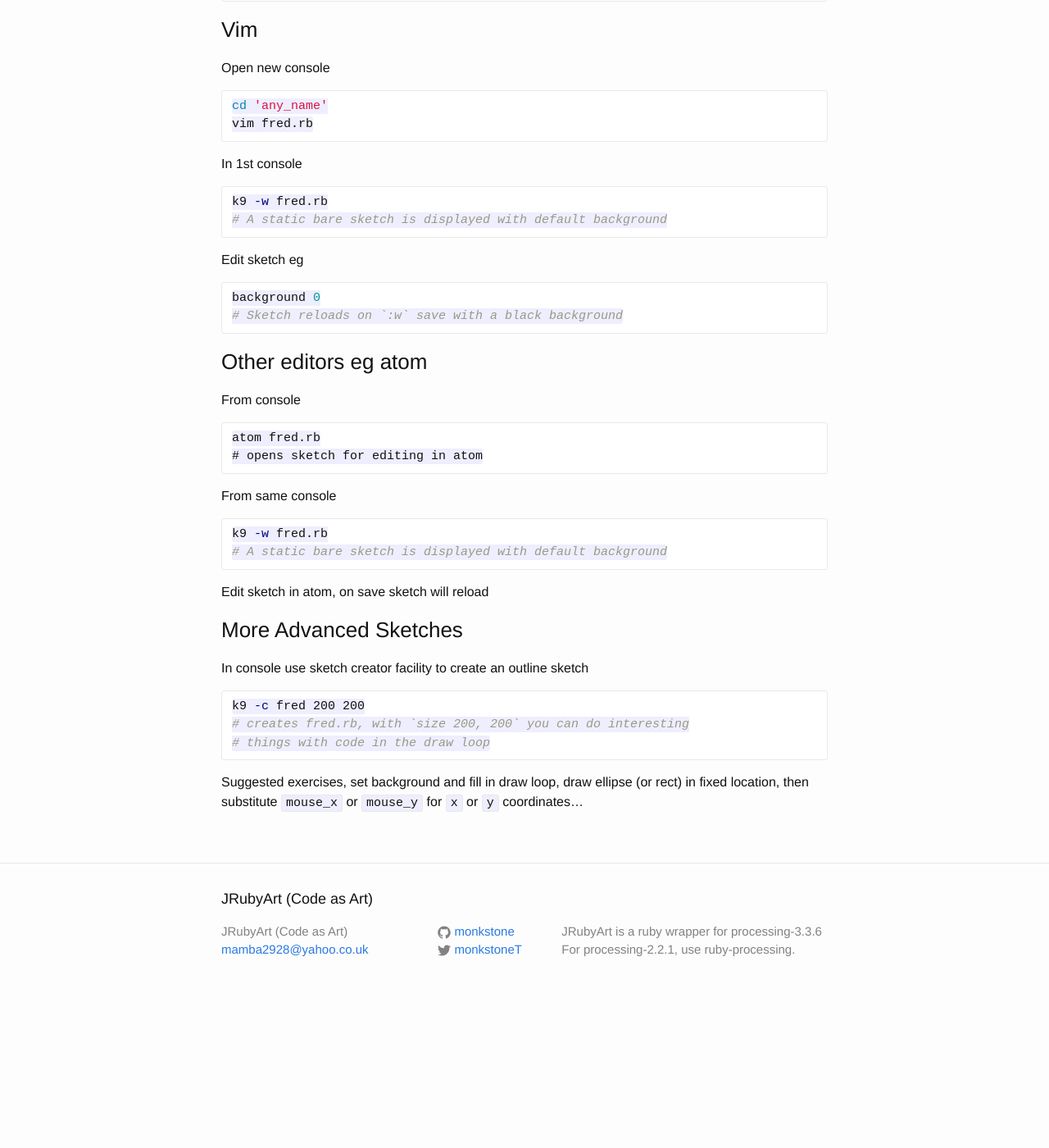
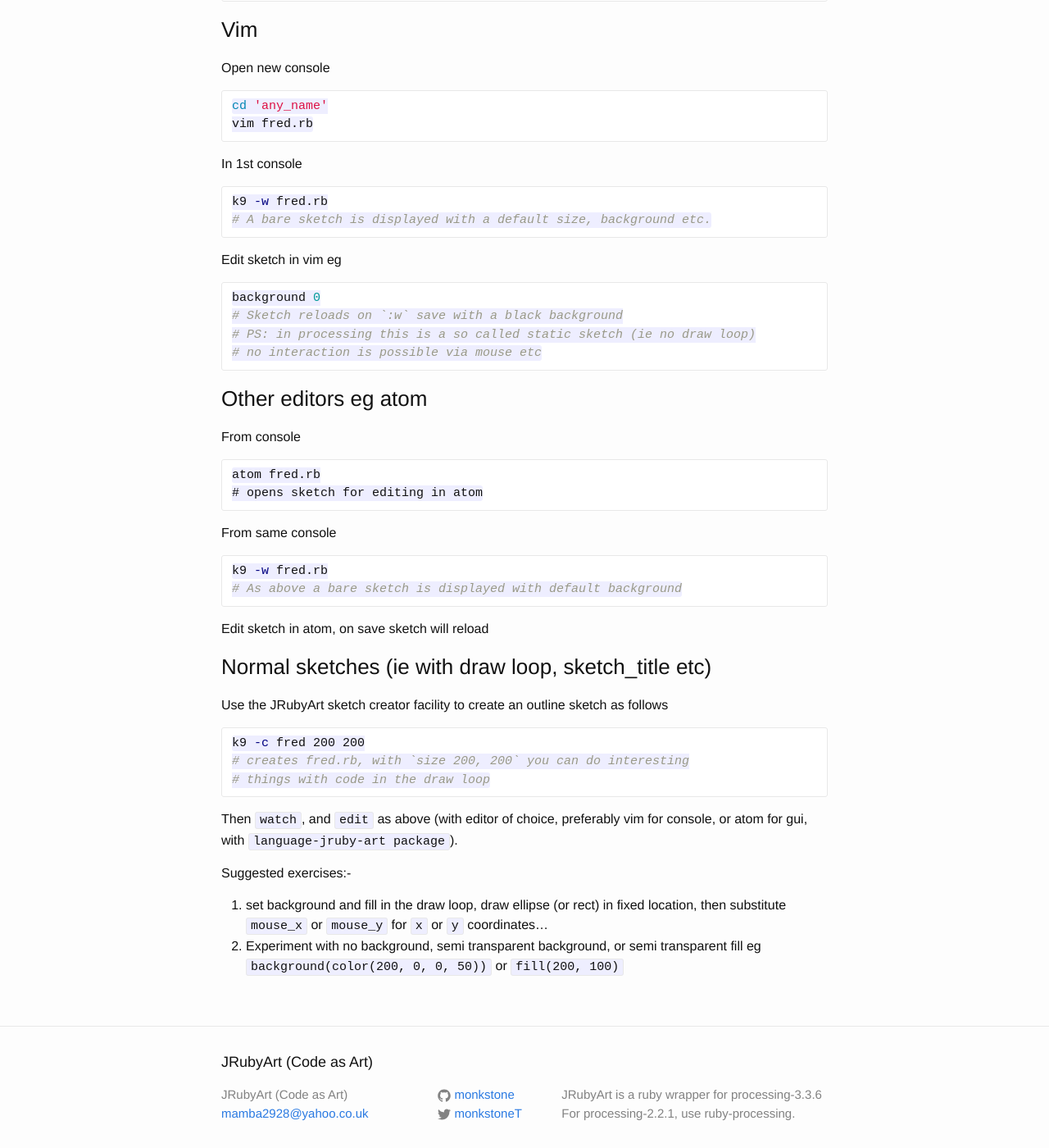
Before and after one commit to ruby-processing/JRubyArt, a Jekyll site: the page built from _posts/2018-01-17-watching.md, in a window 1280 px wide and 1400 px high, scrolled down 489 px. Shown: the whole window at 82% size. Built offline with Jekyll 4.4.1, drawn with Linux system fonts in a browser that asks for light colours; before the commit the page ends 1719 px from its top, so only the background shows below that.

Commit message:
More detail

````diff
--- a/_posts/2018-01-17-watching.md
+++ b/_posts/2018-01-17-watching.md
@@ -24,12 +24,14 @@ vim fred.rb
 In 1st console
 ```bash
 k9 -w fred.rb
-# A static bare sketch is displayed with default background
+# A bare sketch is displayed with a default size, background etc.
 ```
-Edit sketch eg
+Edit sketch in vim eg
 ```ruby
 background 0
 # Sketch reloads on `:w` save with a black background
+# PS: in processing this is a so called static sketch (ie no draw loop)
+# no interaction is possible via mouse etc
 ```
 
 ### Other editors eg atom
@@ -42,17 +44,20 @@ atom fred.rb
 From same console
 ```bash
 k9 -w fred.rb
-# A static bare sketch is displayed with default background
+# As above a bare sketch is displayed with default background
 ```
 Edit sketch in atom, on save sketch will reload
 
-### More Advanced Sketches
-In console use sketch creator facility to create an outline sketch
+### Normal sketches (ie with draw loop, sketch_title etc)
+Use the JRubyArt sketch creator facility to create an outline sketch as follows
 
 ```bash
 k9 -c fred 200 200
 # creates fred.rb, with `size 200, 200` you can do interesting
 # things with code in the draw loop
 ```
+Then `watch`, and `edit` as above (with editor of choice, preferably vim for console, or atom for gui, with `language-jruby-art package`).
 
-Suggested exercises, set background and fill in draw loop, draw ellipse (or rect) in fixed location, then substitute `mouse_x` or `mouse_y` for `x` or `y` coordinates...
+Suggested exercises:-
+1. set background and fill in the draw loop, draw ellipse (or rect) in fixed location, then substitute `mouse_x` or `mouse_y` for `x` or `y` coordinates...
+2. Experiment with no background, semi transparent background, or semi transparent fill eg `background(color(200, 0, 0, 50))` or `fill(200, 100)`
````
